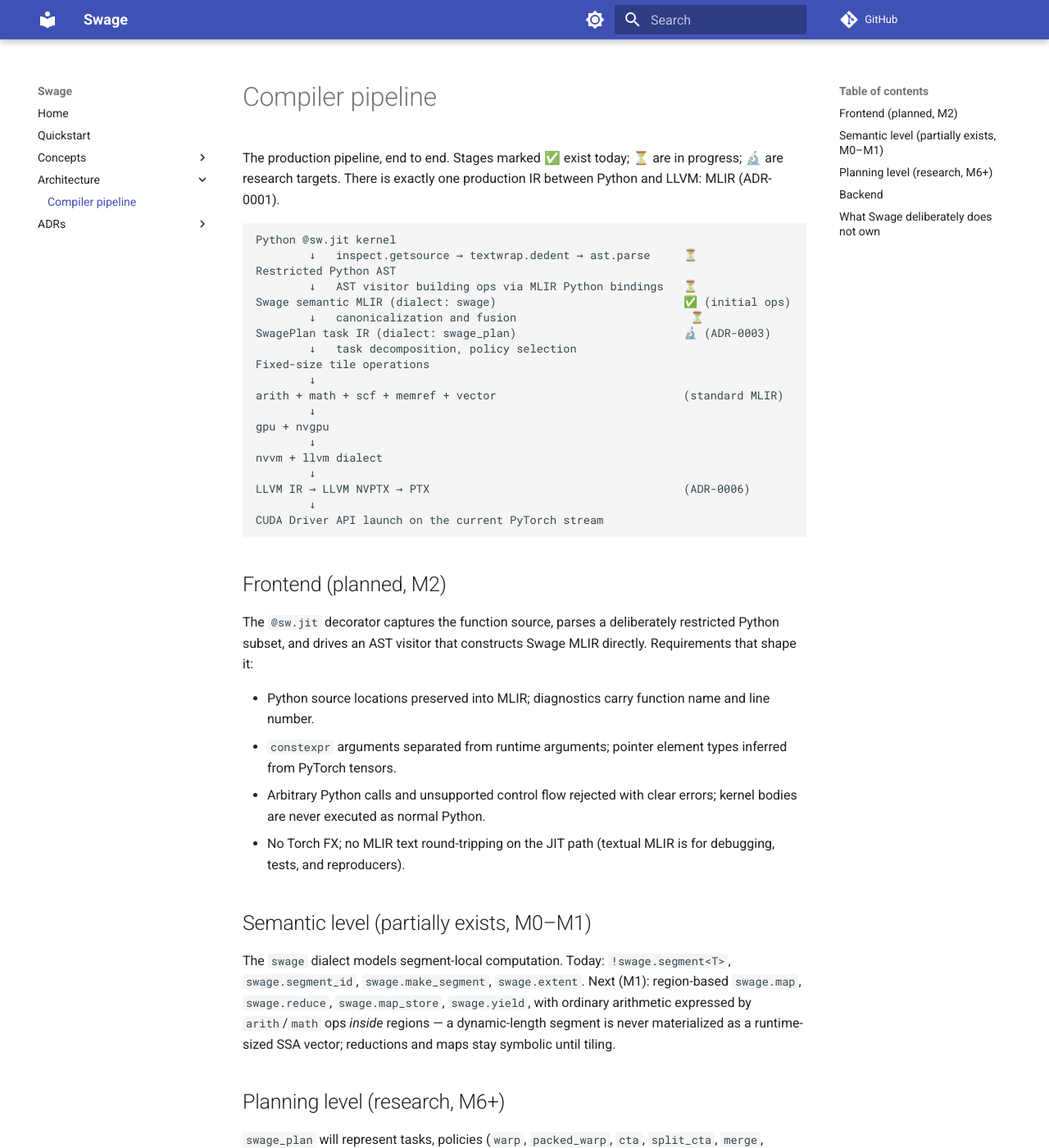
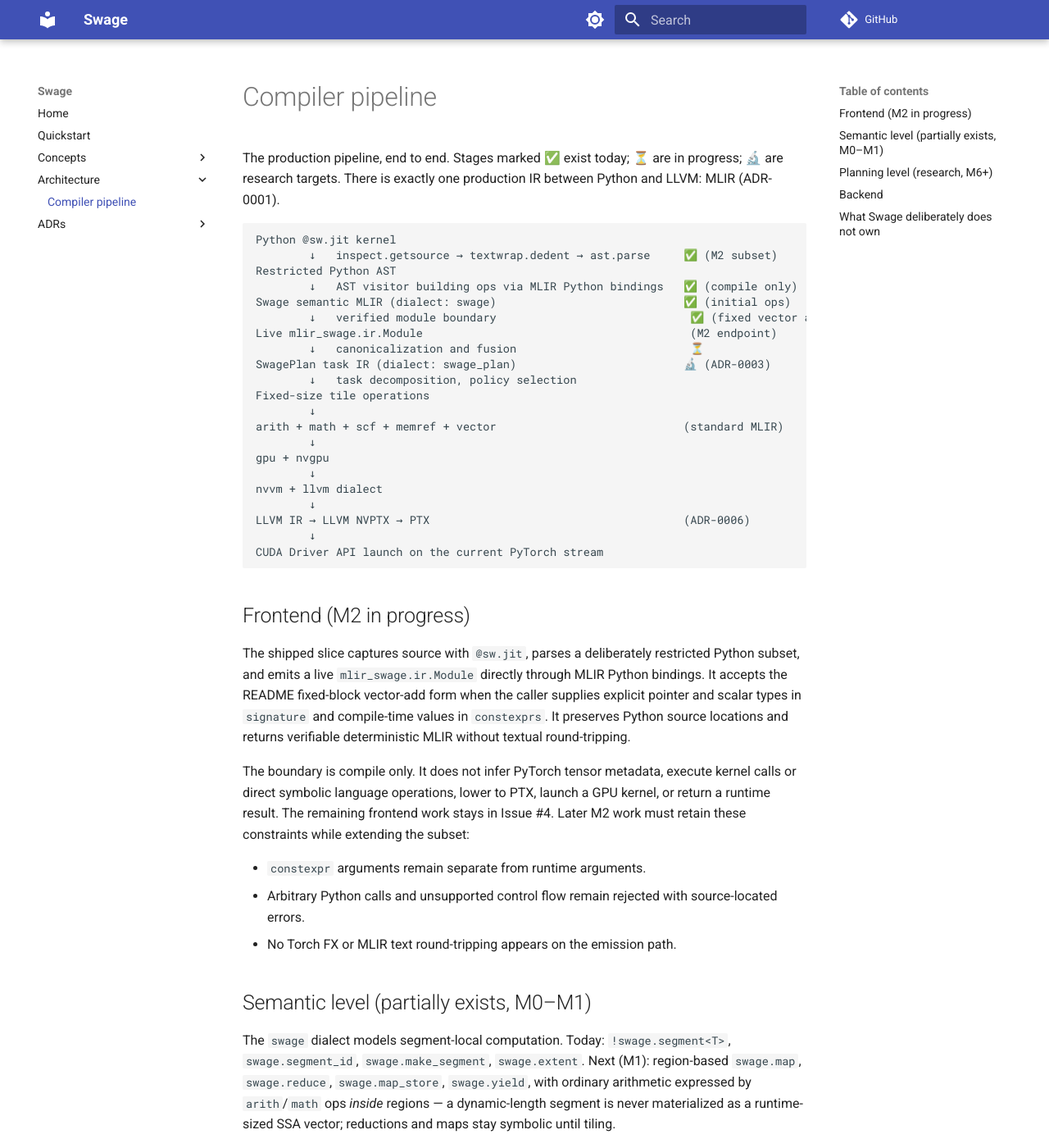
Before and after one commit to abhiksark/swage, an MkDocs documentation site: the page built from docs/architecture/compiler-pipeline.md, in a window 1280 px wide and 1400 px high. Shown: the whole window at 82% size. Built offline with MkDocs 1.6.1 and Material for MkDocs 9.7.7, drawn with Linux system fonts in a browser that asks for light colours; comment, search, counter and statistics services are not loaded.

Commit message:
Document compile-only Python frontend slice

````diff
--- a/docs/architecture/compiler-pipeline.md
+++ b/docs/architecture/compiler-pipeline.md
@@ -6,10 +6,12 @@
 
 ```text
 Python @sw.jit kernel
-        ↓   inspect.getsource → textwrap.dedent → ast.parse     ⏳
+        ↓   inspect.getsource → textwrap.dedent → ast.parse     ✅ (M2 subset)
 Restricted Python AST
-        ↓   AST visitor building ops via MLIR Python bindings   ⏳
+        ↓   AST visitor building ops via MLIR Python bindings   ✅ (compile only)
 Swage semantic MLIR (dialect: swage)                            ✅ (initial ops)
+        ↓   verified module boundary                             ✅ (fixed vector add)
+Live mlir_swage.ir.Module                                        (M2 endpoint)
         ↓   canonicalization and fusion                          ⏳
 SwagePlan task IR (dialect: swage_plan)                         🔬 (ADR-0003)
         ↓   task decomposition, policy selection
@@ -26,20 +28,26 @@
 CUDA Driver API launch on the current PyTorch stream
 ```
 
-## Frontend (planned, M2)
+## Frontend (M2 in progress)
 
-The `@sw.jit` decorator captures the function source, parses a
-deliberately restricted Python subset, and drives an AST visitor that
-constructs Swage MLIR directly. Requirements that shape it:
+The shipped slice captures source with `@sw.jit`, parses a deliberately
+restricted Python subset, and emits a live `mlir_swage.ir.Module` directly
+through MLIR Python bindings. It accepts the README fixed-block vector-add
+form when the caller supplies explicit pointer and scalar types in
+`signature` and compile-time values in `constexprs`. It preserves Python
+source locations and returns verifiable deterministic MLIR without textual
+round-tripping.
 
-- Python source locations preserved into MLIR; diagnostics carry function
-  name and line number.
-- `constexpr` arguments separated from runtime arguments; pointer element
-  types inferred from PyTorch tensors.
-- Arbitrary Python calls and unsupported control flow rejected with clear
-  errors; kernel bodies are never executed as normal Python.
-- No Torch FX; no MLIR text round-tripping on the JIT path (textual MLIR
-  is for debugging, tests, and reproducers).
+The boundary is compile only. It does not infer PyTorch tensor metadata,
+execute kernel calls or direct symbolic language operations, lower to PTX,
+launch a GPU kernel, or return a runtime result. The remaining frontend work
+stays in Issue #4. Later M2 work must retain these constraints while
+extending the subset:
+
+- `constexpr` arguments remain separate from runtime arguments.
+- Arbitrary Python calls and unsupported control flow remain rejected with
+  source-located errors.
+- No Torch FX or MLIR text round-tripping appears on the emission path.
 
 ## Semantic level (partially exists, M0–M1)
 
````
Also changed, not shown: CHANGELOG.md (+6 -2 lines), CONTRIBUTING.md (+3 -2 lines), DESIGN.md (+13 -2 lines), README.md (+28 -9 lines), ROADMAP.md (+1 -1 lines), docs/quickstart.md (+36 -2 lines).
